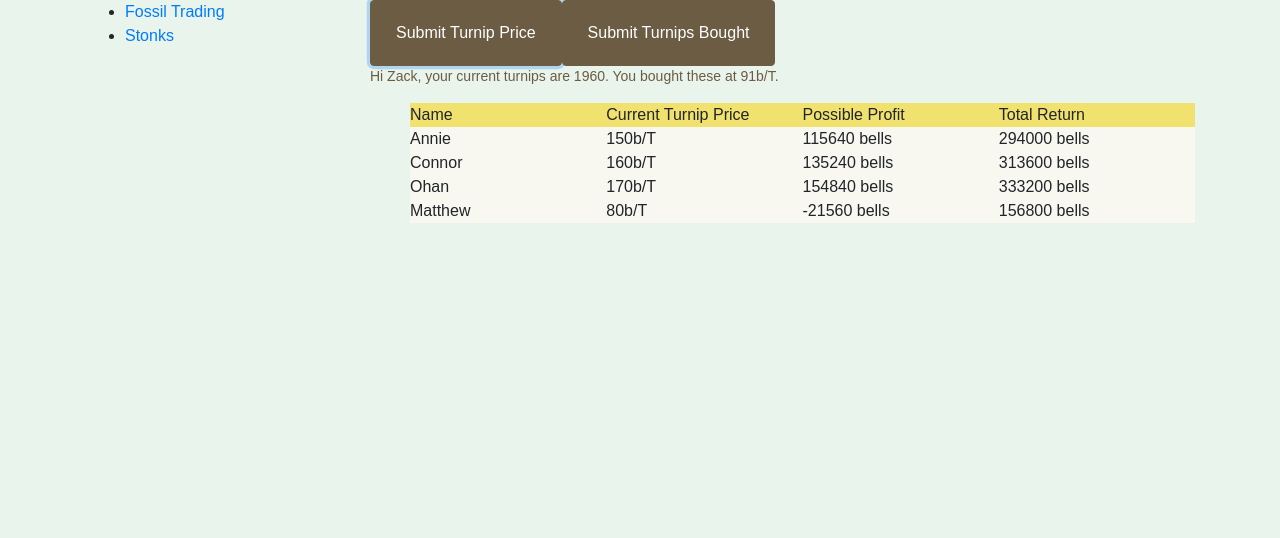
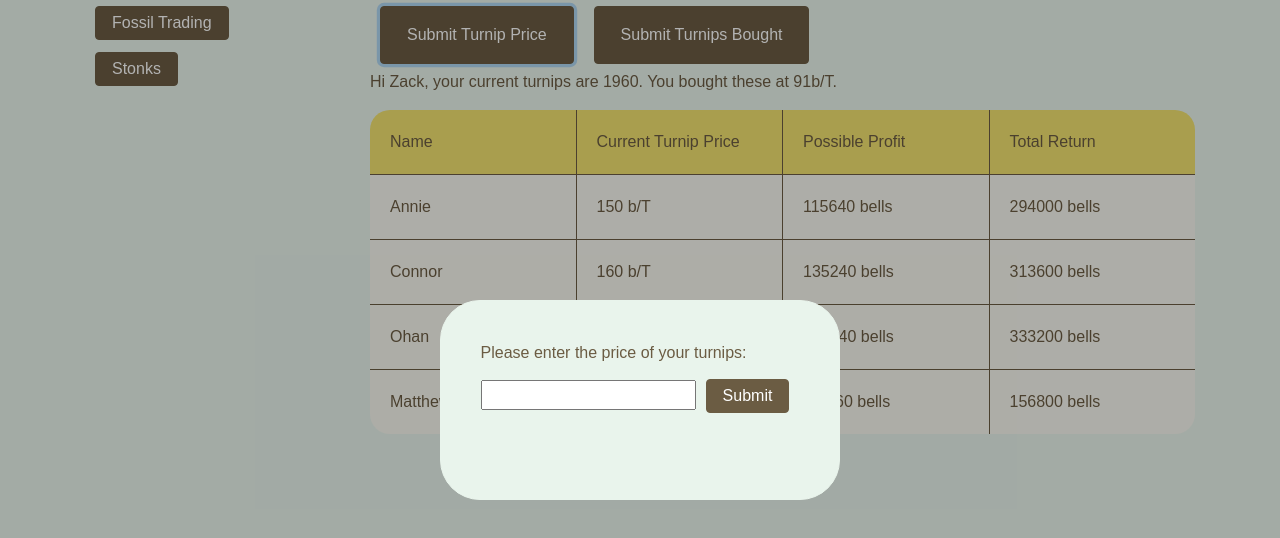
Before and after one commit to musdem/ac-stonks-and-fossils, an Angular app: page /stonks in a window 1280 px wide. Both pictures are taken after a click on the button "Submit Turnip Price". Shown: the top 538 px of the page. Built offline with nearby package versions, Linux system fonts and the light colour scheme.

Commit message:
updated styles for stonk dashboard added submission modal

```diff
--- a/src/app/dashboards/stonk-dashboard/stonk-dashboard.component.html
+++ b/src/app/dashboards/stonk-dashboard/stonk-dashboard.component.html
@@ -1,6 +1,6 @@
 <div class="stonks-controls">
-  <button class="btn btn-main">Submit Turnip Price</button>
-  <button class="btn btn-main">Submit Turnips Bought</button>
+  <button class="btn btn-main" (click)="showPriceSubmit()">Submit Turnip Price</button>
+  <button class="btn btn-main" (click)="showBoughtSubmit()">Submit Turnips Bought</button>
 </div>
 <div class="user-stonks">
   <p>Hi {{ user.name }}, your current turnips are {{ user.turnipsBought }}. You bought these at {{ user.priceBought }}b/T.</p>
@@ -11,13 +11,21 @@
       <div class="name">Name</div>
       <div class="turnip-price">Current Turnip Price</div>
       <div class="turnip-profit">Possible Profit</div>
-      <div class="turnip-total">Total Return</div>
+      <div class="turnip-total d-none d-md-block">Total Return</div>
     </li>
     <li *ngFor="let investor of investors" class="column-data stonks-row">
       <div class="name">{{ investor.name }}</div>
-      <div class="turnip-price">{{ investor.price }}b/T</div>
+      <div class="turnip-price">{{ investor.price }} b/T</div>
       <div class="turnip-profit">{{ user.turnipsBought * (investor.price - user.priceBought) }} bells</div>
-      <div class="turnip-total">{{ user.turnipsBought * investor.price}} bells</div>
+      <div class="turnip-total d-none d-md-block">{{ user.turnipsBought * investor.price}} bells</div>
     </li>
   </ul>
 </div>
+<ac-modal *ngIf="showModal">
+  <div class="info-submission">
+    <label for="turnip-input">{{ priceSubmission ? 'Please enter the price of your turnips: ' : 'Please enter the number of turnips you bought' }}</label>
+    <br>
+    <input id="turnip-input" type="text"/>
+    <button class="btn btn-main btn-main-slim" (click)="toggleModal()">Submit</button>
+  </div>
+</ac-modal>
--- a/src/app/dashboards/stonk-dashboard/stonk-dashboard.component.scss
+++ b/src/app/dashboards/stonk-dashboard/stonk-dashboard.component.scss
@@ -1,8 +1,55 @@
+@import '../../../assets/variables';
+
 .column-titles {
   background-color: #f1e26f;
+  border-top-left-radius: 20px;
+  border-top-right-radius: 20px;
+  div {
+    padding: 20px;
+    border: 1px $ac-brown;
+    border-style: none solid none none;
+    &:first-child {
+      border-left: none;
+    }
+
+    &:nth-child(3) {
+      border-right: none;
+    }
+    @media only screen and (min-width: 768px) {
+      &:nth-child(3) {
+        border-right: 1px solid;
+      }
+      &:last-child {
+        border-right: none;
+      }
+    }
+  }
 }
 .column-data {
   background-color: #f8f8f0;
+  div {
+    padding: 20px;
+    border: 1px $ac-brown;
+    border-style: solid solid none none;
+    &:first-child {
+      border-left: none;
+    }
+    &:nth-child(3) {
+      border-right: none;
+    }
+    @media only screen and (min-width: 768px) {
+      &:nth-child(3) {
+        border-right: 1px solid;
+      }
+      &:last-child {
+        border-right: none;
+      }
+    }
+  }
+  &:last-child {
+    border-bottom-left-radius: 20px;
+    border-bottom-right-radius: 20px;
+  }
 }
 .stonks-row {
   display: flex;
--- a/src/app/dashboards/stonk-dashboard/stonk-dashboard.component.ts
+++ b/src/app/dashboards/stonk-dashboard/stonk-dashboard.component.ts
@@ -14,6 +14,8 @@ export class StonkDashboardComponent implements OnInit {
     turnipsBought: 1960
   };
   investors = [];
+  showModal = false;
+  priceSubmission: boolean;
 
   constructor() { }
 
@@ -39,4 +41,18 @@ export class StonkDashboardComponent implements OnInit {
     ];
   }
 
+  showPriceSubmit() {
+    this.priceSubmission = true;
+    this.toggleModal();
+  }
+
+  showBoughtSubmit() {
+    this.priceSubmission = false;
+    this.toggleModal();
+  }
+
+  toggleModal() {
+    this.showModal = !this.showModal;
+  }
+
 }
--- a/src/app/services/services.component.html
+++ b/src/app/services/services.component.html
@@ -1,6 +1,6 @@
 <div class="services">
   <ul>
-    <li><a [routerLink]="'fossils'">Fossil Trading</a></li>
-    <li><a [routerLink]="'stonks'">Stonks</a></li>
+    <li><a class="btn btn-main btn-main-slim" [routerLink]="'fossils'">Fossil Trading</a></li>
+    <li><a class="btn btn-main btn-main-slim" [routerLink]="'stonks'">Stonks</a></li>
   </ul>
 </div>
--- a/src/app/shared/modal/modal.component.scss
+++ b/src/app/shared/modal/modal.component.scss
@@ -1,3 +1,5 @@
+@import '../../../assets/variables';
+
 .ac-modal-wrapper {
   height: 100%;
   width: 100%;
@@ -6,9 +8,15 @@
   justify-content: center;
   align-items: center;
   background-color: rgba(0,0,0,0.3);
+  top: 0;
+  left: 0;
   .ac-modal {
     min-width: 300px;
     min-height: 200px;
-    border: 2px solid white;
+    border: 1px solid $ac-light-brown;
+    border-radius: 40px;
+    padding: 40px;
+    background: $ac-light-brown;
+    color: $ac-brown;
   }
 }
--- /dev/null
+++ b/src/assets/_variables.scss
@@ -0,0 +1,8 @@
+
+$ac-light-brown: #e9f4ec;
+$ac-brown: #6b5c43;
+$ac-white: #fff;
+
+$main-background: $ac-light-brown;
+$main-text: $ac-brown;
+$secondary-text: $ac-white;
--- a/src/index.html
+++ b/src/index.html
@@ -2,7 +2,7 @@
 <html lang="en">
 <head>
   <meta charset="utf-8">
-  <title>AcStonksAndFossils</title>
+  <title>AC Stonks and Fossils</title>
   <base href="/">
   <meta name="viewport" content="width=device-width, initial-scale=1">
   <link rel="icon" type="image/x-icon" href="favicon.ico">
--- a/src/styles.scss
+++ b/src/styles.scss
@@ -1,42 +1,27 @@
 @import '~bootstrap/dist/css/bootstrap.css';
+@import './assets/variables';
 
-$backgroundColor: #e9f4ec;
-$textColor: #6b5c43;
-$inverseTextColor: #fff;
-
-p {
-  color: $textColor;
-  font-size: 14px;
-  line-height: 1.5;
-}
-h1 {
-  color: $textColor;
-}
-h2 {
-  color: $textColor;
-}
-h3 {
-  color: $textColor;
-}
-h4 {
-  color: $textColor;
-}
-h5 {
-  color: $textColor;
-}
-h6 {
-  color: $textColor;
+body {
+  color: $ac-brown;
+  background-color: $ac-light-brown;
+  font-family: sans-serif;
 }
 
-body {
-  background-color: $backgroundColor;
-  font-family: sans-serif;
+ul {
+  list-style-type: none;
+  margin: 0;
+  padding: 0;
 }
 
 //buttons
 .btn-main {
-  padding: 20px 25px;
-  background-color: $textColor;
-  color: $inverseTextColor;
-  border: 1px $textColor solid;
+  padding: 16px 26px;
+  background-color: $ac-brown;
+  color: $ac-white;
+  border: 1px $ac-brown solid;
+  margin: 6px 10px;
 }
+
+.btn-main-slim {
+  padding: 4px 16px;
+}
```
